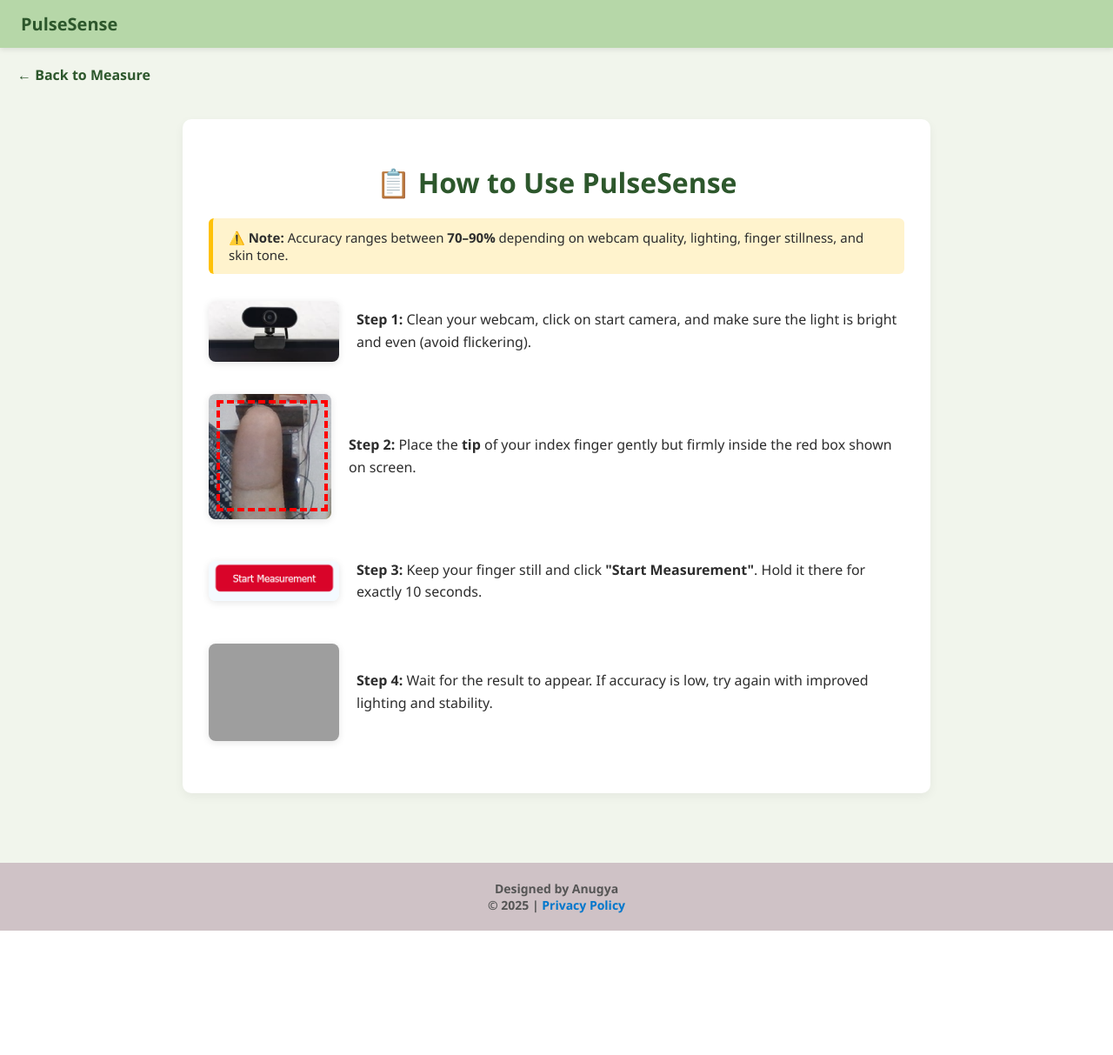
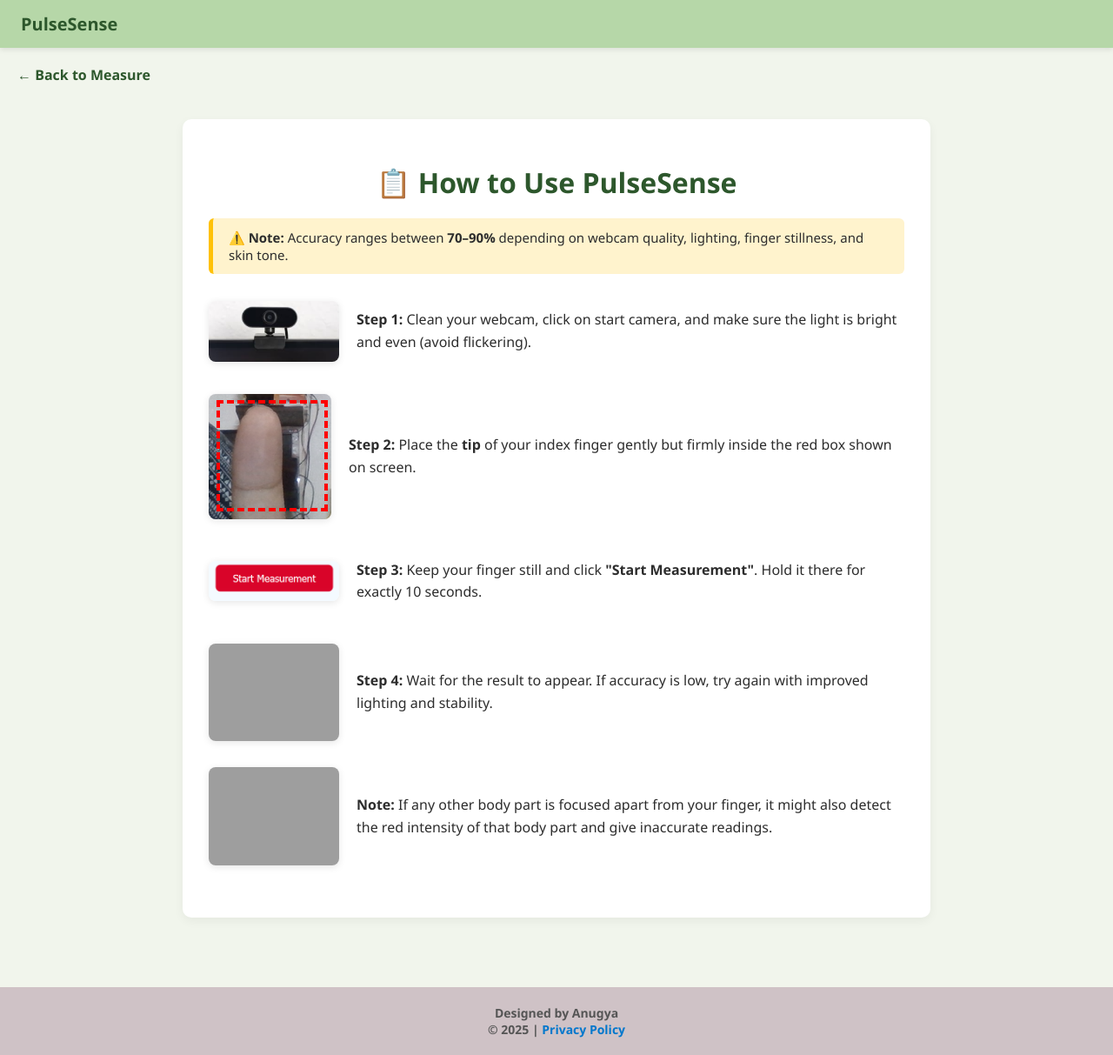
Before and after one commit to anugya22/Heart_rate_monitor, a Flask app: page /instructions in a window 1280 px wide. Shown: the whole page at 87% size. Before the commit the page ends 1070 px from the top, so only its background shows below. Run offline with Flask 3, Linux system fonts and the light colour scheme; grey boxes are pictures that could not be loaded.

Commit message:
Update instructions.html

```diff
--- a/templates/instructions.html
+++ b/templates/instructions.html
@@ -113,6 +113,11 @@
       <p><strong>Step 4:</strong> Wait for the result to appear. If accuracy is low, try again with improved lighting and stability.</p>
     </div>
 
+     <div class="step">
+      <img src="{{ url_for('static', filename='images/step5.png') }}">
+      <p><strong>Note:</strong> If any other body part is focused apart from your finger, it might also detect the red intensity of that body part and give inaccurate readings.</p>
+    </div>
+
   </div>
   <!-- Footer -->
 <footer style="background:#cfc2c6; padding: 20px 10px; text-align:center; font-size:14px; color:#555; margin-top:40px;">
```
